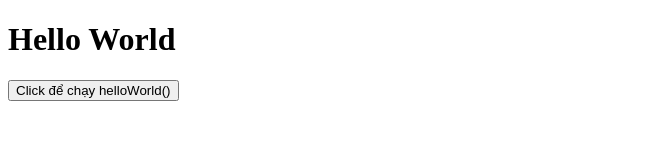
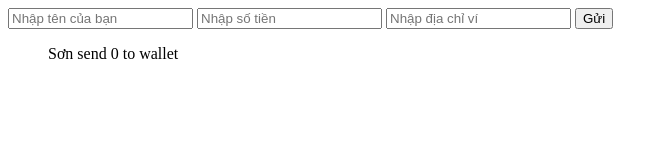
Before and after one commit to SonKkc/JS-learning, a website: page hello-world/hello.html in a window 1280 px wide. Shown: the whole page, without its empty margins (0-668 px from the left). Drawn offline with Linux system fonts and the light colour scheme.

Commit message:
Refactor helloWorld function to capture user input and display messages in the list

```diff
--- a/hello-world/hello.html
+++ b/hello-world/hello.html
@@ -1,19 +1,20 @@
 <!DOCTYPE html>
 <html lang="vi">
+
 <head>
     <meta charset="UTF-8">
     <meta name="viewport" content="width=device-width, initial-scale=1.0">
     <title>Hello World Function</title>
 </head>
+
 <body>
-    <h1>Hello World</h1>
-    <button onclick="helloWorld()">Click để chạy helloWorld()</button>
+    <input type="text" id="nameInput" placeholder="Nhập tên của bạn" />
+    <input type="number" id="amountInput" placeholder="Nhập số tiền" />
+    <input type="text" id="walletInput" placeholder="Nhập địa chỉ ví" />
+    <button onclick="helloWorld()">Gửi</button>
+    <ul id="messageList" style="list-style: none;"></ul>
 
     <script src="helloWorld.js"></script>
-    <script>
-        window.onload = function() {
-            helloWorld();
-        };
-    </script>
 </body>
+
 </html>
--- a/hello-world/helloWorld.js
+++ b/hello-world/helloWorld.js
@@ -1,5 +1,12 @@
 function helloWorld() {
-    console.log('hello');
+    const name = document.getElementById("nameInput").value || "Sơn";
+    const amount = document.getElementById("amountInput").value || "0";
+    const wallet = document.getElementById("walletInput").value || "wallet";
+    const message = `${name} send ${amount} to ${wallet}`;
+
+    const li = document.createElement("li");
+    li.textContent = message;
+    document.getElementById("messageList").appendChild(li);
 }
 
 helloWorld();
```
